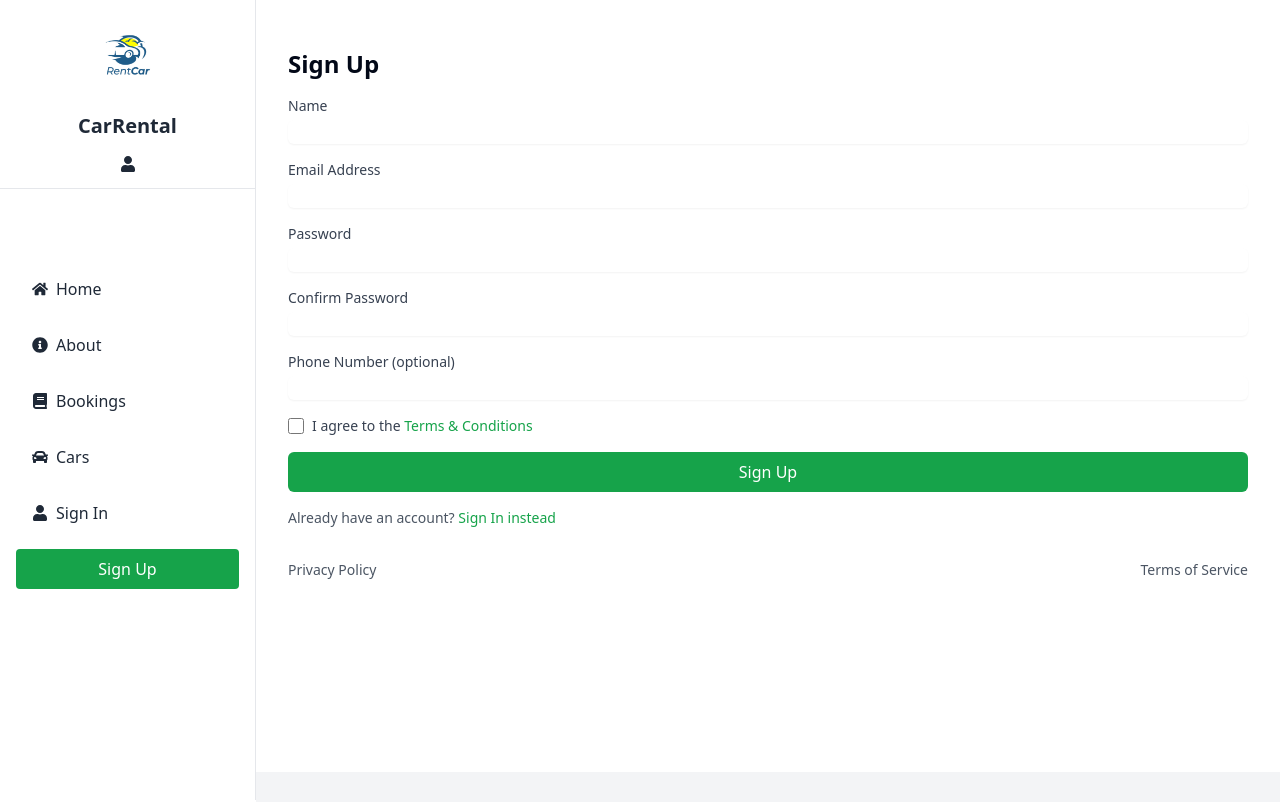
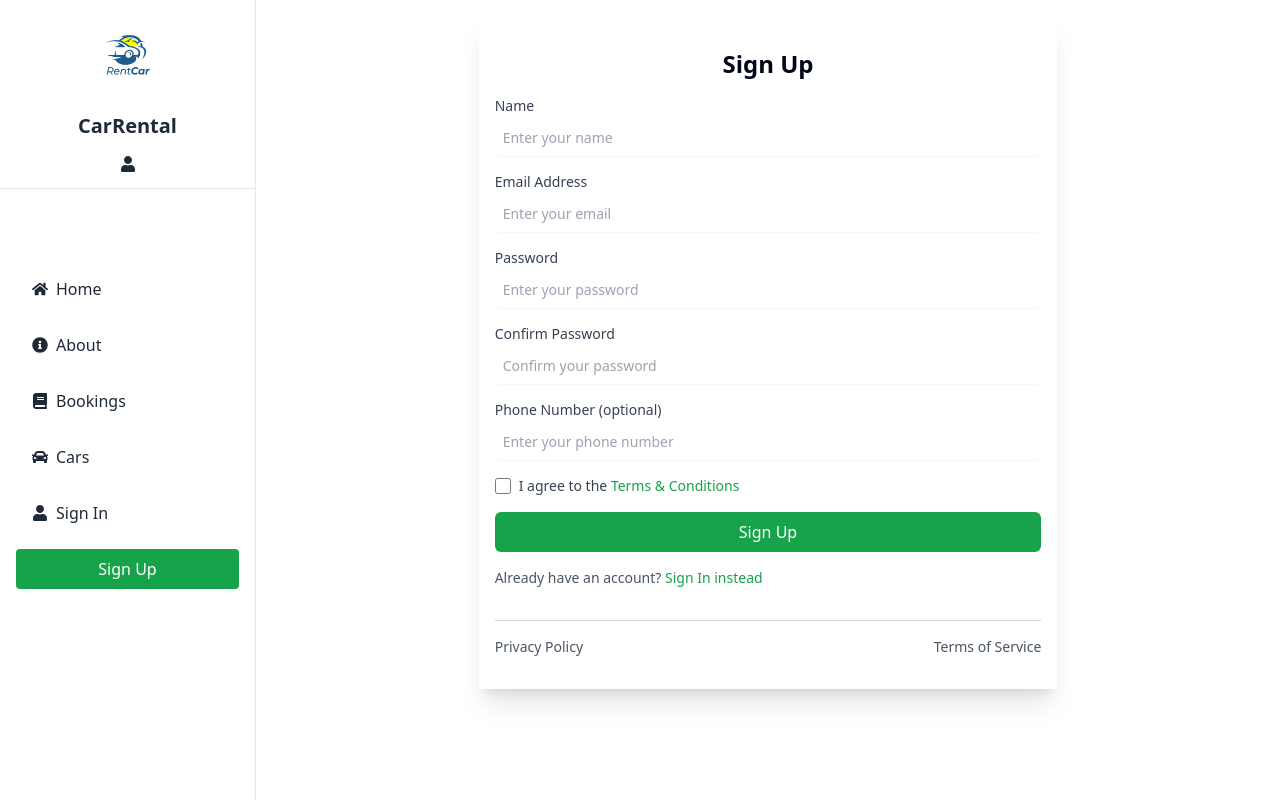
Before and after one commit to mahfuzctg/car-rental-frontend, a React (Vite) app: page /sign-up in a window 1280 px wide. Shown: the top 802 px of the page. Built offline with nearby package versions, Linux system fonts and the light colour scheme.

Commit message:
some modified on sign-up page

```diff
--- a/package.json
+++ b/package.json
@@ -31,6 +31,7 @@
     "react-router-dom": "^6.26.1",
     "react-slick": "^0.30.2",
     "redux": "^5.0.1",
+    "shadcn": "^1.0.0",
     "slick-carousel": "^1.8.1",
     "tailwind-merge": "^2.5.2",
     "tailwindcss": "^3.4.10",
--- a/src/Auth/SignUp.tsx
+++ b/src/Auth/SignUp.tsx
@@ -1,12 +1,21 @@
-/* eslint-disable @typescript-eslint/no-explicit-any */
-
 import { ErrorMessage, Field, Form, Formik } from "formik";
 import { Link, useNavigate } from "react-router-dom";
 import * as Yup from "yup";
 
+// Define the type for form values
+interface SignUpFormValues {
+  name: string;
+  email: string;
+  password: string;
+  confirmPassword: string;
+  phoneNumber: string;
+  terms: boolean;
+}
+
 const SignUp = () => {
   const navigate = useNavigate();
 
+  // Validation Schema
   const validationSchema = Yup.object({
     name: Yup.string().required("Name is required"),
     email: Yup.string()
@@ -20,16 +29,17 @@ const SignUp = () => {
     terms: Yup.bool().oneOf([true], "You must accept the terms and conditions"),
   });
 
-  const handleSubmit = (values: any) => {
-    // Handle form submission
+  // Handle Form Submission
+  const handleSubmit = (values: SignUpFormValues) => {
+    // Handle form submission (e.g., call an API to create a new user)
     console.log(values);
     // Redirect to login page after successful registration
     navigate("/sign-in");
   };
 
   return (
-    <div className="container mx-auto px-4 py-8">
-      <h1 className="text-2xl font-bold mb-4">Sign Up</h1>
+    <div className="container w-full md:w-7/12 mx-auto px-4 py-8 shadow-xl">
+      <h1 className="text-2xl font-bold mb-4 text-center">Sign Up</h1>
       <Formik
         initialValues={{
           name: "",
@@ -44,6 +54,7 @@ const SignUp = () => {
       >
         {({ isSubmitting }) => (
           <Form className="space-y-4">
+            {/* Name Field */}
             <div>
               <label
                 htmlFor="name"
@@ -55,15 +66,17 @@ const SignUp = () => {
                 type="text"
                 id="name"
                 name="name"
-                className="mt-1 block w-full border-gray-300 rounded-md shadow-sm"
+                placeholder="Enter your name"
+                className="mt-1 py-2 block w-full border-none rounded-md shadow-sm px-2  sm:text-sm"
               />
               <ErrorMessage
                 name="name"
                 component="div"
-                className="text-red-600 text-sm"
+                className="text-red-600 text-sm mt-1"
               />
             </div>
 
+            {/* Email Field */}
             <div>
               <label
                 htmlFor="email"
@@ -75,15 +88,17 @@ const SignUp = () => {
                 type="email"
                 id="email"
                 name="email"
-                className="mt-1 block w-full border-gray-300 rounded-md shadow-sm"
+                placeholder="Enter your email"
+                className="mt-1 py-2 block w-full border-none rounded-md shadow-sm px-2 sm:text-sm"
               />
               <ErrorMessage
                 name="email"
                 component="div"
-                className="text-red-600 text-sm"
+                className="text-red-600 text-sm mt-1"
               />
             </div>
 
+            {/* Password Field */}
             <div>
               <label
                 htmlFor="password"
@@ -95,15 +110,17 @@ const SignUp = () => {
                 type="password"
                 id="password"
                 name="password"
-                className="mt-1 block w-full border-gray-300 rounded-md shadow-sm"
+                placeholder="Enter your password"
+                className="mt-1 py-2 px-2 block w-full border-none rounded-md shadow-sm  sm:text-sm"
               />
               <ErrorMessage
                 name="password"
                 component="div"
-                className="text-red-600 text-sm"
+                className="text-red-600 text-sm mt-1 "
               />
             </div>
 
+            {/* Confirm Password Field */}
             <div>
               <label
                 htmlFor="confirmPassword"
@@ -115,15 +132,17 @@ const SignUp = () => {
                 type="password"
                 id="confirmPassword"
                 name="confirmPassword"
-                className="mt-1 block w-full border-gray-300 rounded-md shadow-sm"
+                placeholder="Confirm your password"
+                className="mt-1 py-2 px-2 block w-full border-none rounded-md shadow-sm  sm:text-sm"
               />
               <ErrorMessage
                 name="confirmPassword"
                 component="div"
-                className="text-red-600 text-sm"
+                className="text-red-600 text-sm mt-1"
               />
             </div>
 
+            {/* Phone Number Field */}
             <div>
               <label
                 htmlFor="phoneNumber"
@@ -135,21 +154,23 @@ const SignUp = () => {
                 type="text"
                 id="phoneNumber"
                 name="phoneNumber"
-                className="mt-1 block w-full border-gray-300 rounded-md shadow-sm"
+                placeholder="Enter your phone number"
+                className="mt-1 py-2 px-2 block w-full border-none rounded-md shadow-sm  sm:text-sm"
               />
               <ErrorMessage
                 name="phoneNumber"
                 component="div"
-                className="text-red-600 text-sm"
+                className="text-red-600 text-sm mt-1"
               />
             </div>
 
-            <div className="flex items-center">
+            {/* Terms and Conditions Checkbox */}
+            <div className="flex items-center mt-2">
               <Field
                 type="checkbox"
                 id="terms"
                 name="terms"
-                className="h-4 w-4 text-green-600 focus:ring-green-500 border-gray-300 rounded"
+                className="h-4 w-4 text-green-600 focus:ring-green-500"
               />
               <label htmlFor="terms" className="ml-2 text-sm text-gray-700">
                 I agree to the{" "}
@@ -160,15 +181,16 @@ const SignUp = () => {
               <ErrorMessage
                 name="terms"
                 component="div"
-                className="text-red-600 text-sm"
+                className="text-red-600 text-sm mt-1"
               />
             </div>
 
+            {/* Sign Up Button */}
             <div>
               <button
                 type="submit"
                 disabled={isSubmitting}
-                className="w-full bg-green-600 text-white py-2 rounded-md hover:bg-green-700"
+                className="w-full bg-green-600 text-white py-2 rounded-md hover:bg-green-700 focus:outline-none focus:ring-2 focus:ring-green-500"
               >
                 Sign Up
               </button>
@@ -177,6 +199,7 @@ const SignUp = () => {
         )}
       </Formik>
 
+      {/* Sign In Instead Link */}
       <div className="mt-4">
         <p className="text-sm text-gray-600">
           Already have an account?{" "}
@@ -186,8 +209,10 @@ const SignUp = () => {
         </p>
       </div>
 
+      {/* Footer Links */}
       <footer className="mt-8">
-        <div className="flex justify-between text-gray-600 text-sm">
+        <hr className="border-gray-300 my-4" />
+        <div className="flex justify-between text-gray-600 text-sm mt-4">
           <Link to="/privacy-policy" className="hover:text-green-600">
             Privacy Policy
           </Link>
--- /dev/null
+++ b/src/types/shadcn.d.ts
@@ -0,0 +1,8 @@
+declare module "shadcn" {
+  export const Button: any;
+  export const Checkbox: any;
+  export const Divider: any;
+  export const Input: any;
+  export const Label: any;
+  export const Text: any;
+}
```
Also changed, not shown: 1 other file (tests, documents, lock files or other folders).
